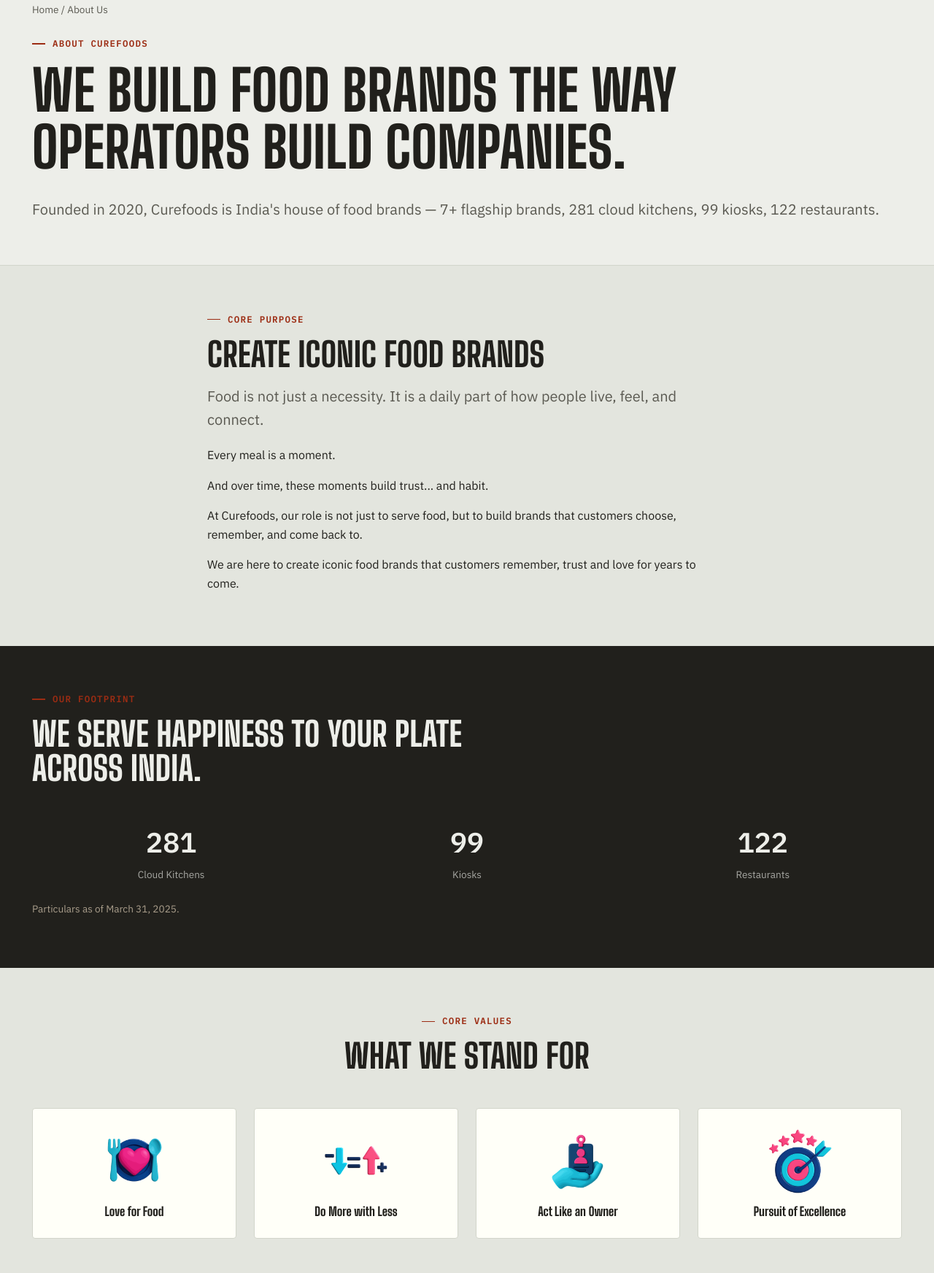
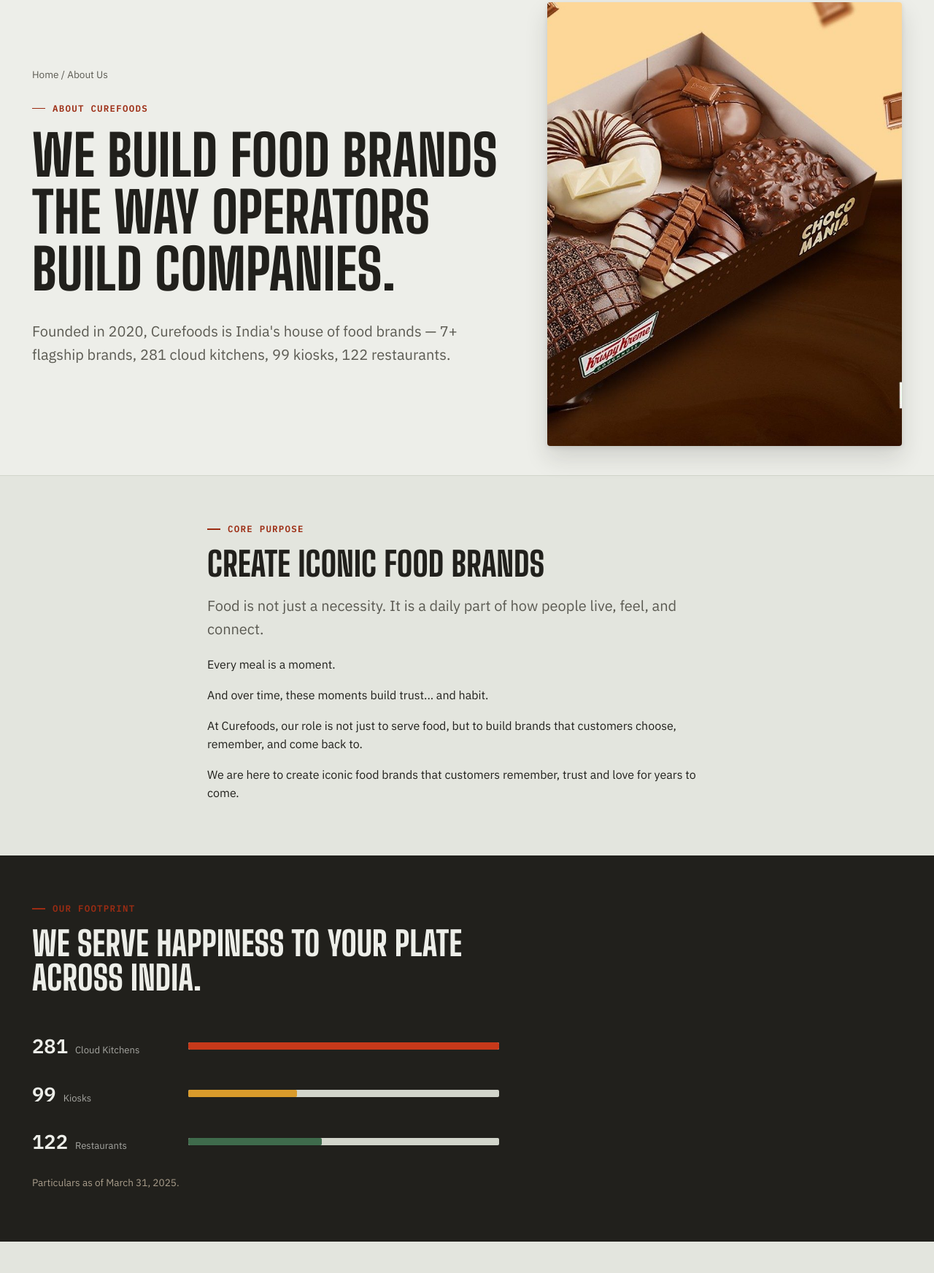
Before and after one commit to abhilashbishtwork/curefoods-website, a plain HTML site: page about.html in a window 1280 px wide. Shown: the part 136-1880 px from the top of the page at 73% size. Drawn offline with Linux system fonts and the light colour scheme.

Commit message:
Apply dataviz principles to the footprint stats, add photo to About hero
Continuing the self-critique pass: the "Our Footprint" section (281
cloud kitchens / 99 kiosks / 122 restaurants) was three same-size
numbers in a row, which visually implies equal magnitude when 281 is
actually ~2.8x the kiosk count. Replaced with proportional horizontal
bars (width scaled to value, categorical color per facility type in
fixed order) — a genuine application of magnitude-comparison charting
principles, kept deliberately lightweight (no legend/tooltip needed
since labels are always directly on the bar) since this is 3 static
numbers in a marketing section, not an analytical dashboard.

Also added a real photo (Krispy Kreme) to the About page hero, which
was text-only — same gap as the homepage hero had before the previous
fix, just not caught yet on this page.

```diff
--- a/about.html
+++ b/about.html
@@ -62,11 +62,16 @@
 </div>
 <main id="main">
 <section class="brand-hero">
-  <div class="wrap">
+  <div class="wrap brand-hero-grid">
+    <div>
     <div class="crumbs"><a href="/curefoods-website/">Home</a> / About Us</div>
     <span class="eyebrow">About Curefoods</span>
     <h1>We build food brands the way operators build companies.</h1>
-    <p class="lede" style="max-width:none">Founded in 2020, Curefoods is India's house of food brands — 7+ flagship brands, 281 cloud kitchens, 99 kiosks, 122 restaurants.</p>
+    <p class="lede">Founded in 2020, Curefoods is India's house of food brands — 7+ flagship brands, 281 cloud kitchens, 99 kiosks, 122 restaurants.</p>
+    </div>
+    <div class="brand-hero-photo">
+      <img src="/curefoods-website/assets/images/photos/krispy-kreme-food.jpg" alt="" loading="lazy">
+    </div>
   </div>
 </section>
 
@@ -81,9 +86,19 @@
 <section class="section-tight section-dark">
   <div class="wrap">
     <div class="section-head"><span class="eyebrow">Our Footprint</span><h2>We serve happiness to your plate across India.</h2></div>
-    <div class="stats-band"><div><b>281</b><span>Cloud Kitchens</span></div>
-<div><b>99</b><span>Kiosks</span></div>
-<div><b>122</b><span>Restaurants</span></div></div>
+    <div class="footprint-bars">
+      <div class="fp-row">
+        <div class="fp-label"><b>281</b><span>Cloud Kitchens</span></div>
+        <div class="fp-track"><div class="fp-fill" style="width:100%;background:var(--brand)"></div></div>
+      </div>
+      <div class="fp-row">
+        <div class="fp-label"><b>99</b><span>Kiosks</span></div>
+        <div class="fp-track"><div class="fp-fill" style="width:35%;background:var(--gold)"></div></div>
+      </div>
+      <div class="fp-row">
+        <div class="fp-label"><b>122</b><span>Restaurants</span></div>
+        <div class="fp-track"><div class="fp-fill" style="width:43%;background:var(--accent-green)"></div></div>
+      </div></div>
     <p style="margin-top:24px;color:#a99d8b;font-size:.85rem">Particulars as of March 31, 2025.</p>
   </div>
 </section>
--- a/assets/css/style.css
+++ b/assets/css/style.css
@@ -258,6 +258,16 @@
 .stats-band b{display:block;font-family:var(--font-mono);font-weight:600;font-size:2.4rem;color:var(--paper);}
 .stats-band span{font-size:.85rem;color:var(--paper);opacity:.65;}
 
+/* Footprint bars — proportional magnitude comparison, not equal-size numbers */
+.footprint-bars{display:flex;flex-direction:column;gap:22px;max-width:640px;}
+.fp-row{display:flex;align-items:center;gap:24px;}
+.fp-label{flex:0 0 190px;display:flex;align-items:baseline;gap:10px;}
+.fp-label b{font-family:var(--font-mono);font-weight:600;font-size:1.7rem;color:var(--paper);}
+.fp-label span{font-size:.82rem;color:var(--paper);opacity:.65;}
+.fp-track{flex:1;height:10px;border-radius:2px;background:var(--line);overflow:hidden;}
+.fp-fill{height:100%;border-radius:2px;}
+@media (max-width:640px){.fp-row{flex-direction:column;align-items:flex-start;gap:8px;}.fp-label{flex:none;}.fp-track{width:100%;}}
+
 /* FAQ (AEO) */
 .faq-list{border-top:1px solid var(--line);}
 .faq-item{border-bottom:1px solid var(--line);padding:22px 0;}
```
Also changed, not shown: newsroom.html (+13 -1 lines), sitemap.xml (+16 -16 lines), 1 other file.
